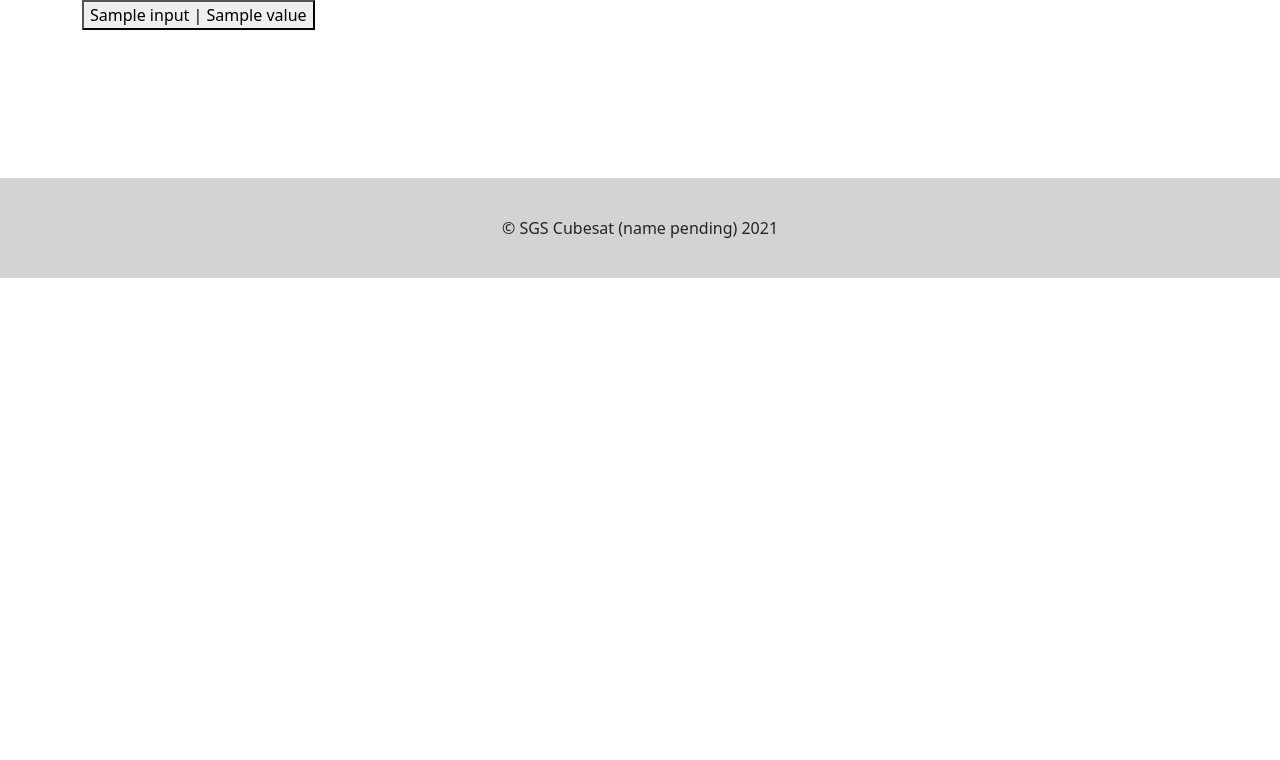
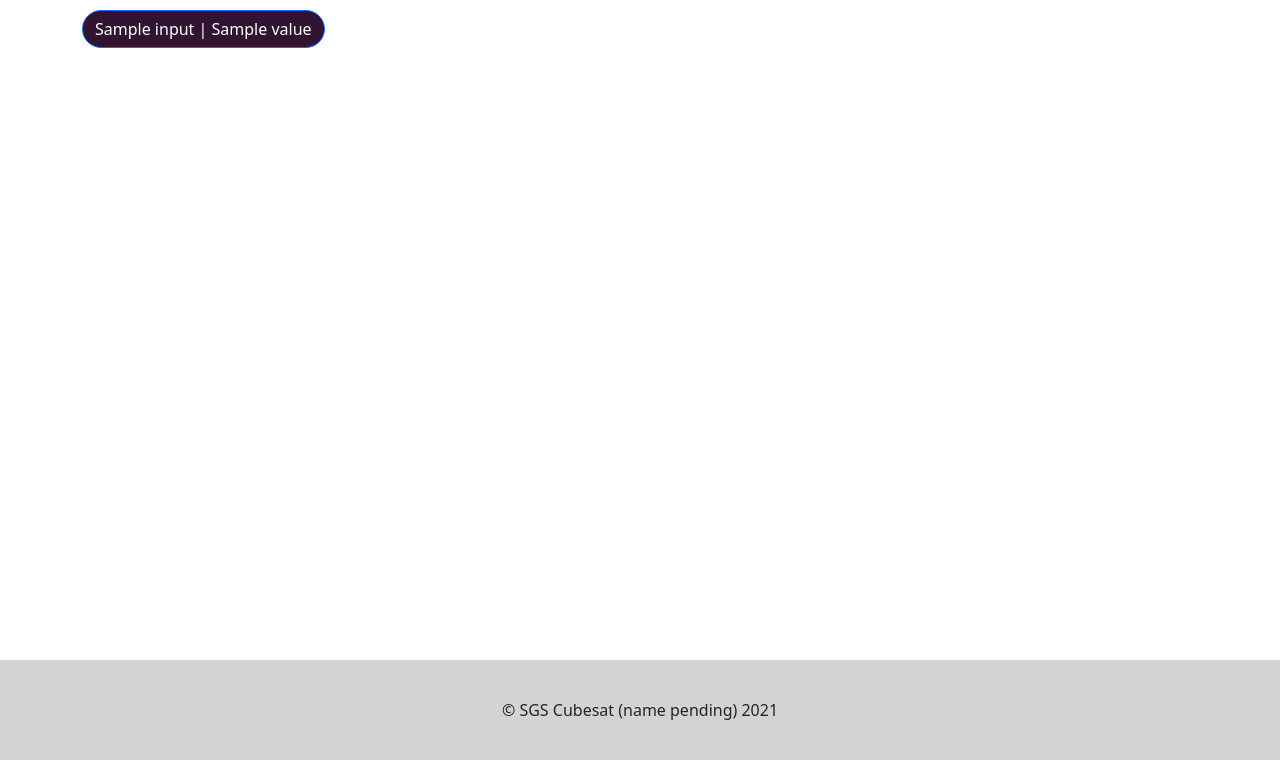
Before and after one commit to mo13561/sgs_cubesat_proto0, a Django app: template proto/dataView/templates/dataView/liveDataView.html in a window 1280 px wide. Shown: the part 40-800 px from the top of the page. Run offline with Django 3.2, Linux system fonts and the light colour scheme; the template is opened without the code that fills it: most values are stand-ins (such as "Sample title", 1, 10 or a date in 2020).

Commit message:
Debugged full and random values added

```diff
--- a/proto/dataView/templates/dataView/layout.html
+++ b/proto/dataView/templates/dataView/layout.html
@@ -4,9 +4,10 @@
     <meta charset="UTF-8">
     <title>SGS Cubesat (name pending) || {% block title %}{% endblock %}</title>
     <link href="https://cdn.jsdelivr.net/npm/bootstrap@5.1.3/dist/css/bootstrap.min.css" rel="stylesheet" integrity="sha384-1BmE4kWBq78iYhFldvKuhfTAU6auU8tT94WrHftjDbrCEXSU1oBoqyl2QvZ6jIW3" crossorigin="anonymous">
+    {% block scripts %} {% endblock %}
 </head>
 <body>
-    <div class="header col-12" style="background-color:#D3D3D3;padding:20px;">
+    <div class="header col-12" style="background-color:#D3D3D3;padding:20px;margin-bottom:10px">
         <!--insert links here, not editable section on other html-->
     </div>
     <div class="container" style="margin-bottom:100px">
@@ -14,7 +15,7 @@
         {% block body %}
         {% endblock %}
     </div>
-    <div class="footer col-12" style="height:100px; background-color:#D3D3D3; display: flex; justify-content: center; align-items: center;">
+    <div class="footer col-12" style="height:100px; background-color:#D3D3D3; display: flex; justify-content: center; align-items: center;position: absolute;bottom: 0;">
         © SGS Cubesat (name pending) 2021
     </div>
 </body>
--- a/proto/dataView/templates/dataView/liveDataView.html
+++ b/proto/dataView/templates/dataView/liveDataView.html
@@ -4,7 +4,8 @@
     View live data
 {% endblock %}
 
-<script>
+{% block scripts %}
+    <script>
     document.addEventListener('DOMContentLoaded', () => {
         function doSomething() {
             var d = new Date(),
@@ -14,24 +15,41 @@
             alert("Will update values here using ajax");
         }
         doSomething();
+        document.querySelectorAll(".showSectionDiv").forEach((button) => {
+            button.onclick = () => {
+                input_name = button.dataset.input;
+                document.querySelectorAll(".moreInfoDiv").forEach((div) => {
+                    div.style.display = "none";
+                    if(div.dataset.input == input_name){
+                        div.style.display = "block";
+                    }
+                });
+            };
+        });
     });
 </script>
-
-<style>
+    <style>
     .showSectionDiv{
-        border-radius:2px;
-        padding:5px;
         background-color: #311432;
         color:white;
+        border-radius:25px;
+    }
+
+    .moreInfoDiv{
+        display: none;
     }
 </style>
+{% endblock %}
+
 
 {% block body %}
     {% for input in input_array %}
         <div class="col-8">
-            <button class="showSectionDiv" data-input="{{input.name}}">{{input.name}} | {{input.value}}</button>
+            <button class="showSectionDiv btn btn-primary" data-input="{{input.name}}">{{input.name}} | {{input.value}}</button>
             <div data-input="{{input.name}}" class="moreInfoDiv">
                 <!--Insert table, analysis etc.-->
+                Name: {{input.name}}
+                Value: {{input.value}}
             </div>
         </div>
         <br/><br/>
@@ -40,4 +58,5 @@
     {% endfor %}
 
 
+
 {% endblock %}
--- a/proto/dataView/urls.py
+++ b/proto/dataView/urls.py
@@ -2,6 +2,6 @@ from django.urls import path
 from . import views
 
 urlpatterns = [
-    path("/", views.redirectLiveData, name="live"),
-    path("/live", views.liveData)
+    path("", views.redirectLiveData),
+    path("live/", views.liveData, name="live")
 ]
--- a/proto/dataView/views.py
+++ b/proto/dataView/views.py
@@ -8,7 +8,7 @@ def redirectLiveData(request):
 
 
 def liveData(request):
-    input_array = []
+    input_array = [{'name': 'a', 'value': '1'}, {'name': 'b', 'value': '2.5'}, {'name': 'c', 'value': 'sg'}, {'name': 'd', 'value': '2345'}]
     # input array is list of dictionaries with name, value as two keys.
     return render(request, "dataView/liveDataView.html", {
         'input_array': input_array
--- a/proto/proto/urls.py
+++ b/proto/proto/urls.py
@@ -18,5 +18,5 @@ from django.urls import path, include
 
 urlpatterns = [
     path('admin/', admin.site.urls),
-    path('/', include("dataView.urls"))
+    path('', include("dataView.urls"))
 ]
```
Also changed, not shown: proto/db.sqlite3.
